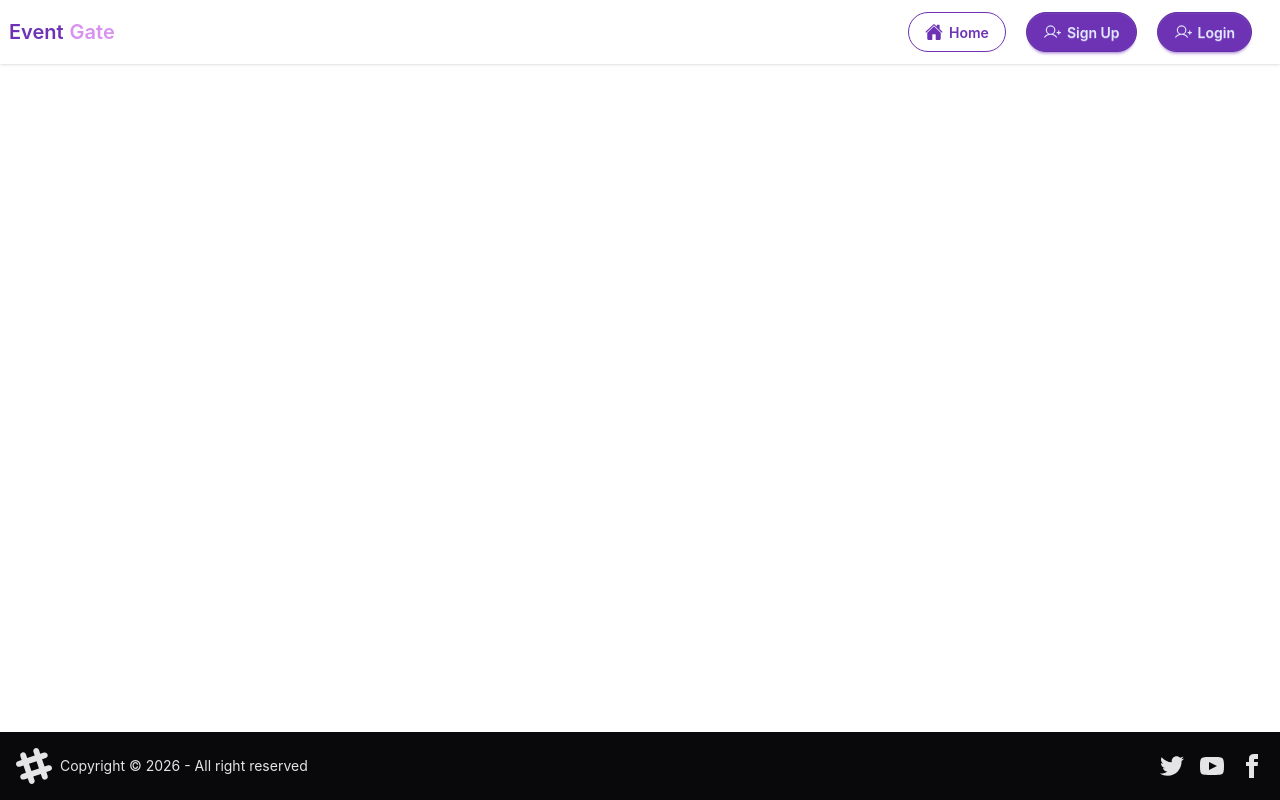
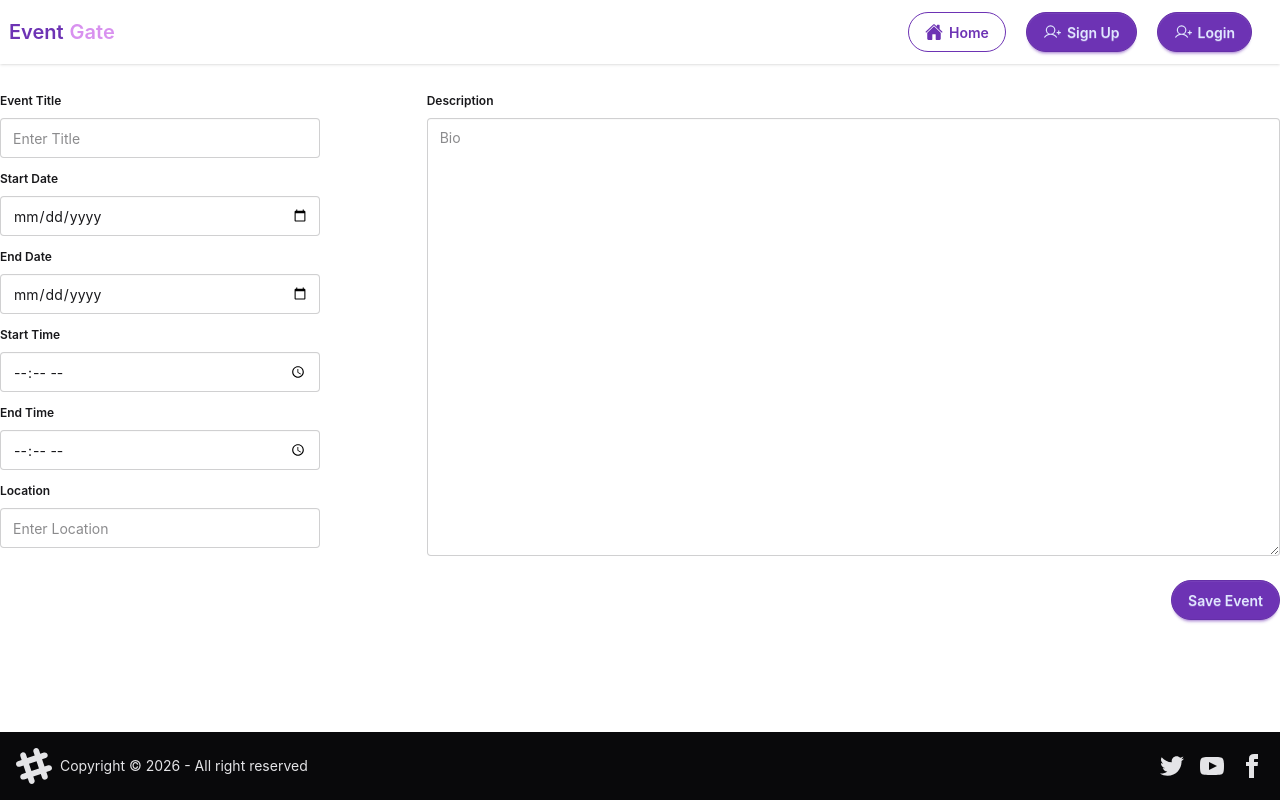
Before and after one commit to xinsoo0/event-gate-feur, a React (Vite) app: page /edit-event/1 in a window 1280 px wide. Built offline with nearby package versions, Linux system fonts and the light colour scheme; no server answers; the database is empty.

Commit message:
fixed event form

```diff
--- a/src/components/EventCard.jsx
+++ b/src/components/EventCard.jsx
@@ -1,5 +1,5 @@
 import React from 'react'
-import Card from './icons/Card'
+import Card from './Card'
 import { Link } from 'react-router'
 
 const EventCard = ({ event }) => {
--- a/src/pages/EventForm.jsx
+++ b/src/components/EventForm.jsx
@@ -1,24 +1,46 @@
 import React from 'react'
-import Input from '../components/icons/form/Input'
+import Input from './icons/form/Input'
 import supabase from '../utils/supabase'
 import { useNavigate } from 'react-router'
 
-const EventForm = () => {
+const EventForm = ({ eventData = null }) => {
     const navigate = useNavigate()
 
-    const handleSubmit = async (event) => {
-        event.preventDefault()
-        const formData = new FormData(event.target)
+    const insertEvent = async (formEvent) => {
+        const formData = new FormData(formEvent.target)
         const formDataObject = Object.fromEntries(formData.entries())
 
-        const { data: eventData, error: eventError } = await supabase
+        const { data: eventDataResult, error: eventError } = await supabase
             .from("events")
             .insert(formDataObject)
             .select()
             .single()
         if (eventError) alert(alertError)
-        if (eventData)
-            navigate("/manage-events")
+        if (eventDataResult) navigate("/manage-events")
+    }
+
+    const updateEvent = async (formEvent) => {
+        const formData = new FormData(formEvent.target)
+        const formDataObject = Object.fromEntries(formData.entries())
+
+        const { data: eventDataResult, error: eventError } = await supabase
+            .from("events")
+            .update(formDataObject)
+            .eq("id", eventData.id)
+            .select()
+            .single()
+        if (eventError) alert(eventError)
+        if (eventDataResult) navigate("/manage-events")
+    }
+
+    const handleSubmit = (formEvent) => {
+        formEvent.preventDefault()
+
+        if (!eventData) {
+            insertEvent(formEvent)
+        } else {
+            updateEvent(formEvent)
+        }
     }
 
     return (
@@ -32,36 +54,42 @@
                             label="Event Title"
                             placeholder="Enter Title"
                             name="title"
+                            defaultValue={eventData?.title}
                         />
                         <Input
                             type="date"
                             label="Start Date"
                             placeholder="Select Start Date"
                             name="start_date"
+                            defaultValue={eventData?.start_date}
                         />
                         <Input
                             type="date"
                             label="End Date"
                             placeholder="Select End Date"
                             name="end_date"
+                            defaultValue={eventData?.end_date}
                         />
                         <Input
                             type="time"
                             label="Start Time"
                             placeholder="Select Start Time"
                             name="start_time"
+                            defaultValue={eventData?.start_time}
                         />
                         <Input
                             type="time"
                             label="End Time"
                             placeholder="Select End Time"
                             name="end_time"
+                            defaultValue={eventData?.end_time}
                         />
                         <Input
                             type="text"
                             label="Location"
                             placeholder="Enter Location"
                             name="location"
+                            defaultValue={eventData?.location}
                         />
                     </div>
                     <div className="flex-1">
@@ -72,6 +100,7 @@
                                 placeholder="Bio"
                                 rows={20}
                                 name="description"
+                                defaultValue={eventData?.description}
                             ></textarea>
                         </fieldset>
                     </div>
@@ -86,5 +115,4 @@
         </div>
     )
 }
-
 export default EventForm
--- a/src/pages/EditEvent.jsx
+++ b/src/pages/EditEvent.jsx
@@ -4,6 +4,7 @@
 import { useEffect } from 'react'
 import supabase from '../utils/supabase'
 import { useState } from 'react'
+import EventForm from '../components/EventForm'
 
 const EditEvent = () => {
     const { eventId } = useParams()
@@ -16,7 +17,6 @@
                 .select()
                 .eq("id", eventId)
                 .single()
-
             if (eventError) alert(eventError)
             if (eventData) setEvent(eventData)
         }
@@ -25,7 +25,9 @@
     }, [eventId])
 
     return (
-        <MainLayout> {event?.title}</MainLayout>
+        <MainLayout>
+            <EventForm eventData={event} />
+        </MainLayout>
     )
 }
 
--- a/src/pages/EditProfilePage.jsx
+++ b/src/pages/EditProfilePage.jsx
@@ -1,7 +1,7 @@
 import React from 'react'
 import MainLayout from '../layouts/MainLayout'
 import Input from '../components/icons/form/Input'
-import Card from '../components/icons/Card'
+import Card from '../components/Card'
 import SignUpButton from '../components/icons/SignUpButton'
 import supabase from '../utils/supabase'
 import { useEffect, useContext } from 'react'
--- a/src/pages/LoginPage.jsx
+++ b/src/pages/LoginPage.jsx
@@ -1,7 +1,7 @@
 import React from 'react'
 import MainLayout from '../layouts/MainLayout'
 import Input from '../components/icons/form/Input'
-import Card from '../components/icons/Card'
+import Card from '../components/Card'
 import SignUpButton from '../components/icons/SignUpButton'
 import supabase from '../utils/supabase'
 import { useContext, useEffect } from 'react'
--- a/src/pages/ManageEvents.jsx
+++ b/src/pages/ManageEvents.jsx
@@ -29,9 +29,9 @@
                         Add Event
                     </Link>
                 </div>
-                <div className="grid grid-cols-3 gap-4">
+                <div className="grid grid-cols-3 gap-4 py-5">
                     {events?.map((event) => {
-                        return <EventCard event={event} />
+                        return <EventCard event={event} />;
                     })}
                 </div>
             </div>
--- a/src/pages/SignUpPage.jsx
+++ b/src/pages/SignUpPage.jsx
@@ -1,7 +1,7 @@
 import React from 'react'
 import MainLayout from '../layouts/MainLayout'
 import Input from '../components/icons/form/Input'
-import Card from '../components/icons/Card'
+import Card from '../components/Card'
 import SignUpButton from '../components/icons/SignUpButton'
 import supabase from '../utils/supabase'
 import { useEffect, useContext } from 'react'
```
Also changed, not shown: src/pages/AddEvent.jsx (+1 -6 lines), src/components/Card.jsx (renamed from src/components/icons/Card.jsx).
